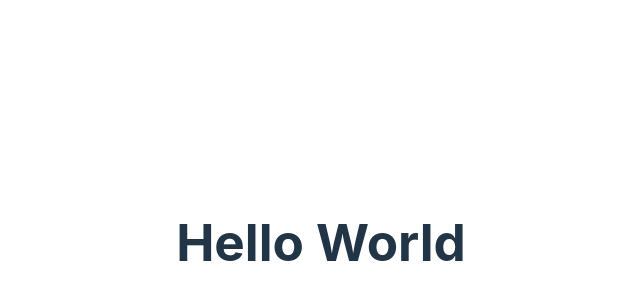
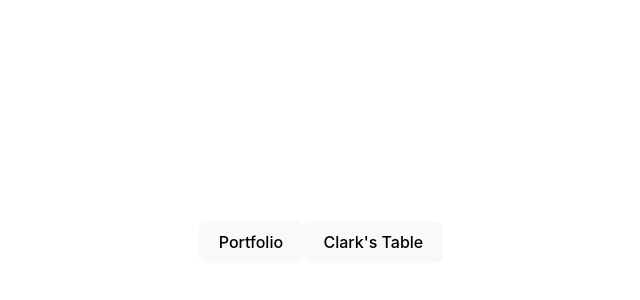
Before and after one commit to clarissafuller/DynamicPage, a React (Vite) app: page / in a window 1280 px wide. Shown: the part 158-458 px from the top of the page, without its empty margins (319-959 px from the left). Built offline with nearby package versions, Linux system fonts and the light colour scheme.

Commit message:
adds home page buttons

```diff
--- a/src/pages/Home.jsx
+++ b/src/pages/Home.jsx
@@ -1,3 +1,8 @@
 export default function Home(second) {
-  return <h1>Hello World</h1>;
+  return (
+    <>
+      <button type="button">Portfolio</button>
+      <button type="button">Clark's Table</button>
+    </>
+  );
 }
```
